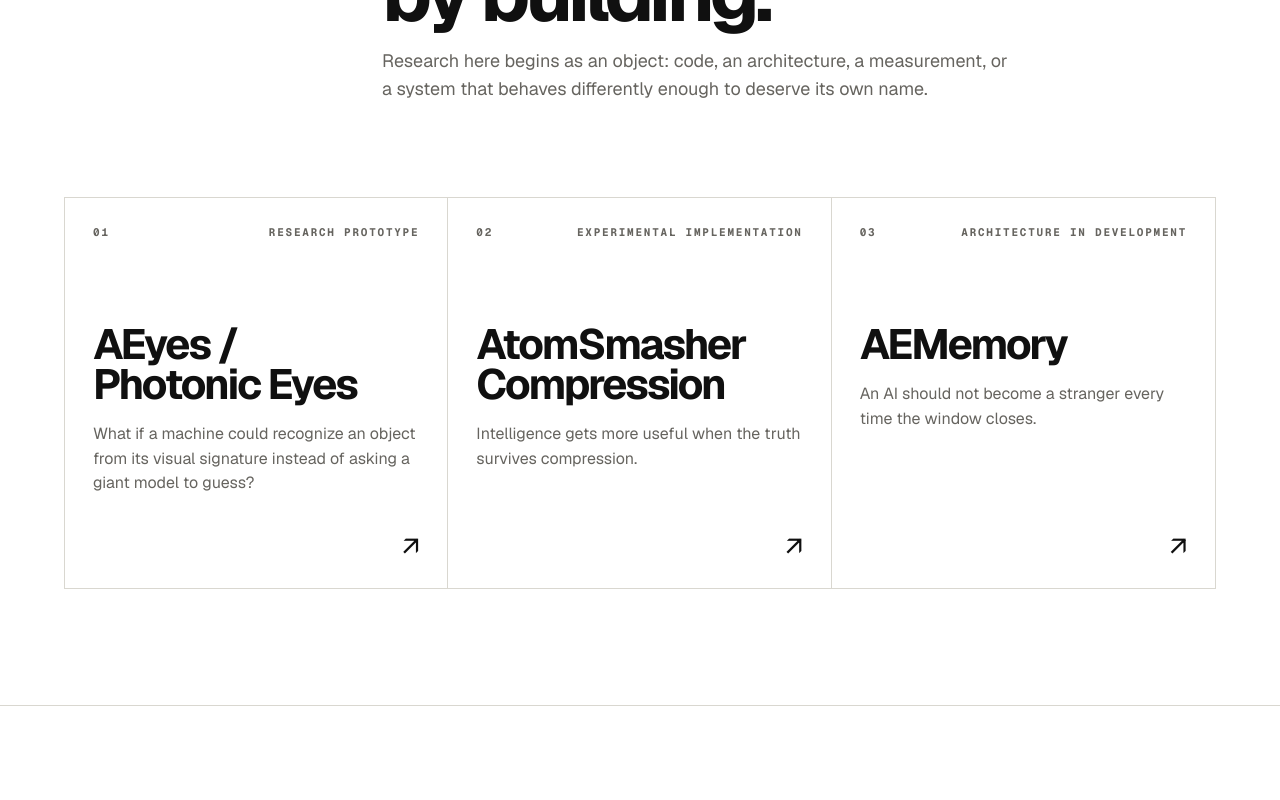
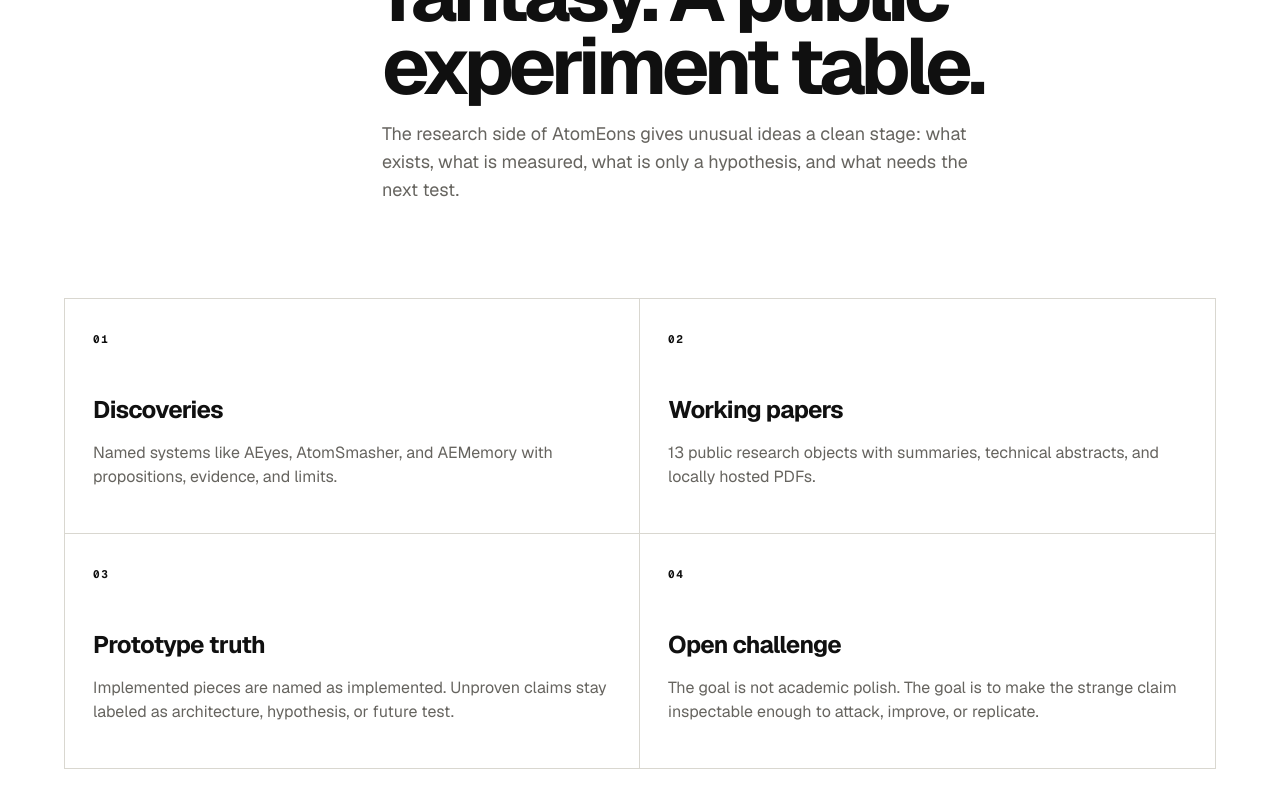
Before and after one commit to Atom-Eons/atomeons-com, a Next.js app: page /research in a window 1280 px wide. Shown: the part 1760-2560 px from the top of the page. Built offline with nearby package versions, Linux system fonts and the light colour scheme.

Commit message:
Strengthen research front door

```diff
--- a/app/research/page.tsx
+++ b/app/research/page.tsx
@@ -91,6 +91,42 @@
 
       <section className={styles.section}>
         <div className={styles.sectionHead}>
+          <p className={styles.index}>RESEARCH MAP / SECOND FRONT DOOR</p>
+          <div>
+            <h2>Not academia. Not fantasy. A public experiment table.</h2>
+            <p>
+              The research side of AtomEons gives unusual ideas a clean stage:
+              what exists, what is measured, what is only a hypothesis, and what
+              needs the next test.
+            </p>
+          </div>
+        </div>
+        <div className={styles.factGrid}>
+          <div className={styles.fact}>
+            <span className={styles.index}>01</span>
+            <strong>Discoveries</strong>
+            <p>Named systems like AEyes, AtomSmasher, and AEMemory with propositions, evidence, and limits.</p>
+          </div>
+          <div className={styles.fact}>
+            <span className={styles.index}>02</span>
+            <strong>Working papers</strong>
+            <p>{PAPERS.length} public research objects with summaries, technical abstracts, and locally hosted PDFs.</p>
+          </div>
+          <div className={styles.fact}>
+            <span className={styles.index}>03</span>
+            <strong>Prototype truth</strong>
+            <p>Implemented pieces are named as implemented. Unproven claims stay labeled as architecture, hypothesis, or future test.</p>
+          </div>
+          <div className={styles.fact}>
+            <span className={styles.index}>04</span>
+            <strong>Open challenge</strong>
+            <p>The goal is not academic polish. The goal is to make the strange claim inspectable enough to attack, improve, or replicate.</p>
+          </div>
+        </div>
+      </section>
+
+      <section className={styles.section}>
+        <div className={styles.sectionHead}>
           <p className={styles.index}>DISCOVERIES / 001—003</p>
           <div>
             <h2>Things found by building.</h2>
```
